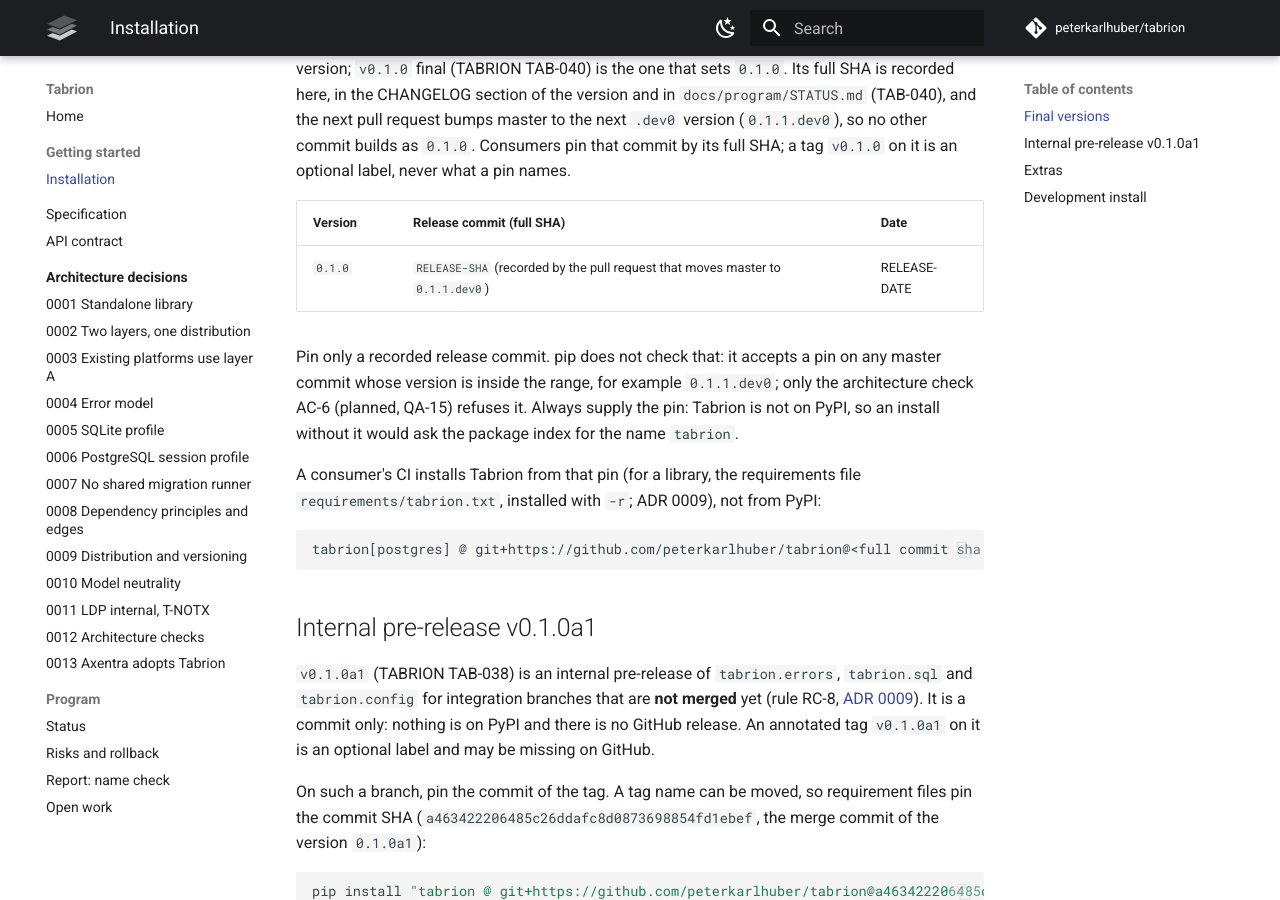
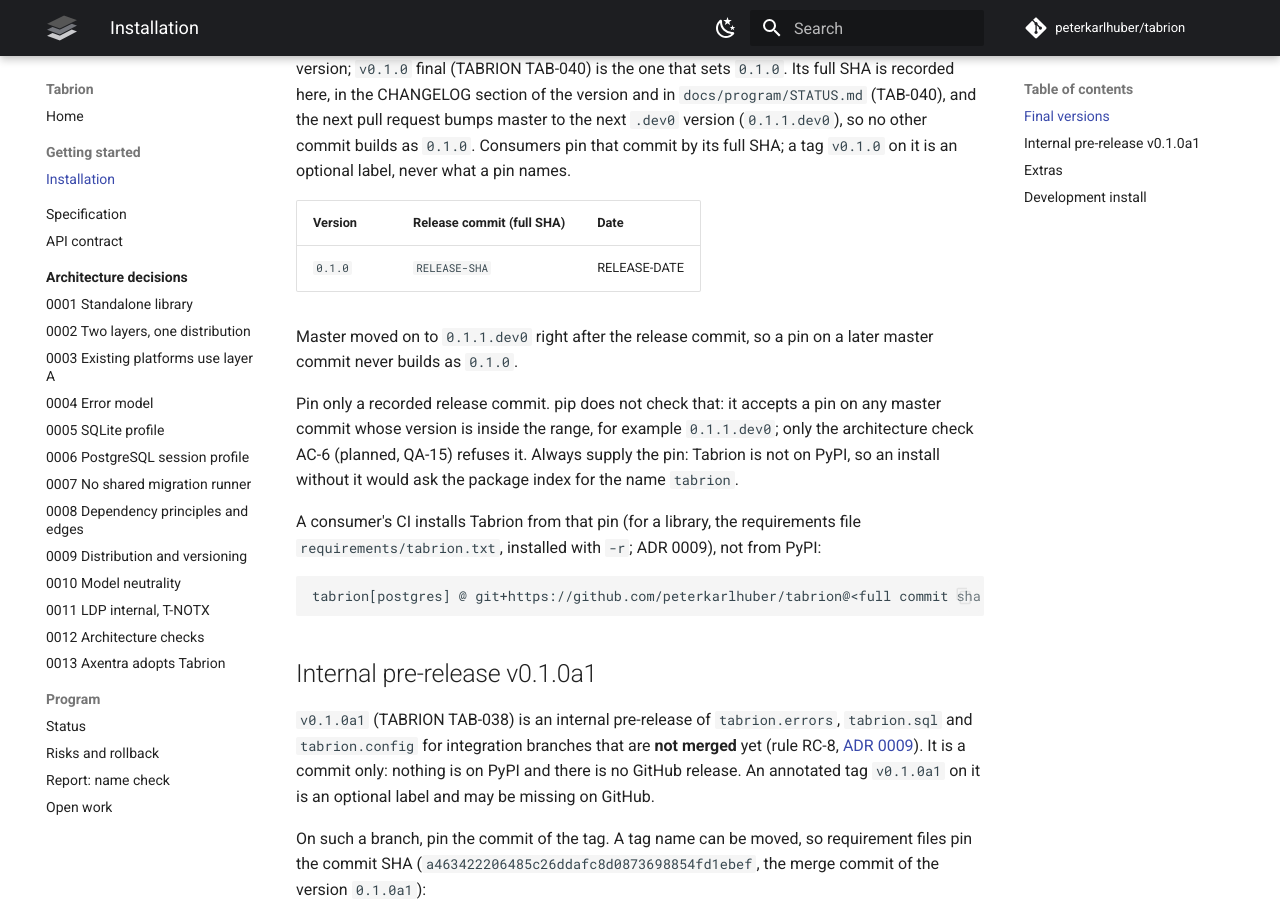
Before and after one commit to peterkarlhuber/tabrion, an MkDocs documentation site: the page built from docs/getting-started/installation.md, in a window 1280 px wide and 900 px high, scrolled down 381 px. Built offline with MkDocs 1.6.1 and Material for MkDocs 9.7.7, drawn with Linux system fonts in a browser that asks for light colours; comment, search, counter and statistics services are not loaded.

```diff
--- a/docs/getting-started/installation.md
+++ b/docs/getting-started/installation.md
@@ -18,7 +18,10 @@ version (`0.1.1.dev0`), so no other commit builds as `0.1.0`. Consumers pin that
 
 | Version | Release commit (full SHA) | Date |
 |---|---|---|
-| `0.1.0` | `RELEASE-SHA` (recorded by the pull request that moves master to `0.1.1.dev0`) | RELEASE-DATE |
+| `0.1.0` | `RELEASE-SHA` | RELEASE-DATE |
+
+Master moved on to `0.1.1.dev0` right after the release commit, so a pin on a later master commit never builds as
+`0.1.0`.
 
 Pin only a recorded release commit. pip does not check that: it accepts a pin on any master commit whose version is
 inside the range, for example `0.1.1.dev0`; only the architecture check AC-6 (planned, QA-15) refuses it. Always
--- a/src/tabrion/_version.py
+++ b/src/tabrion/_version.py
@@ -1,3 +1,3 @@
 """The package version (read by hatchling, ``[tool.hatch.version]``)."""
 
-__version__ = "0.1.0"
+__version__ = "0.1.1.dev0"
```
Also changed, not shown: CHANGELOG.md (+6 -5 lines), docs/TODO.md (+1 -1 lines), docs/program/STATUS.md (+1 -1 lines).
